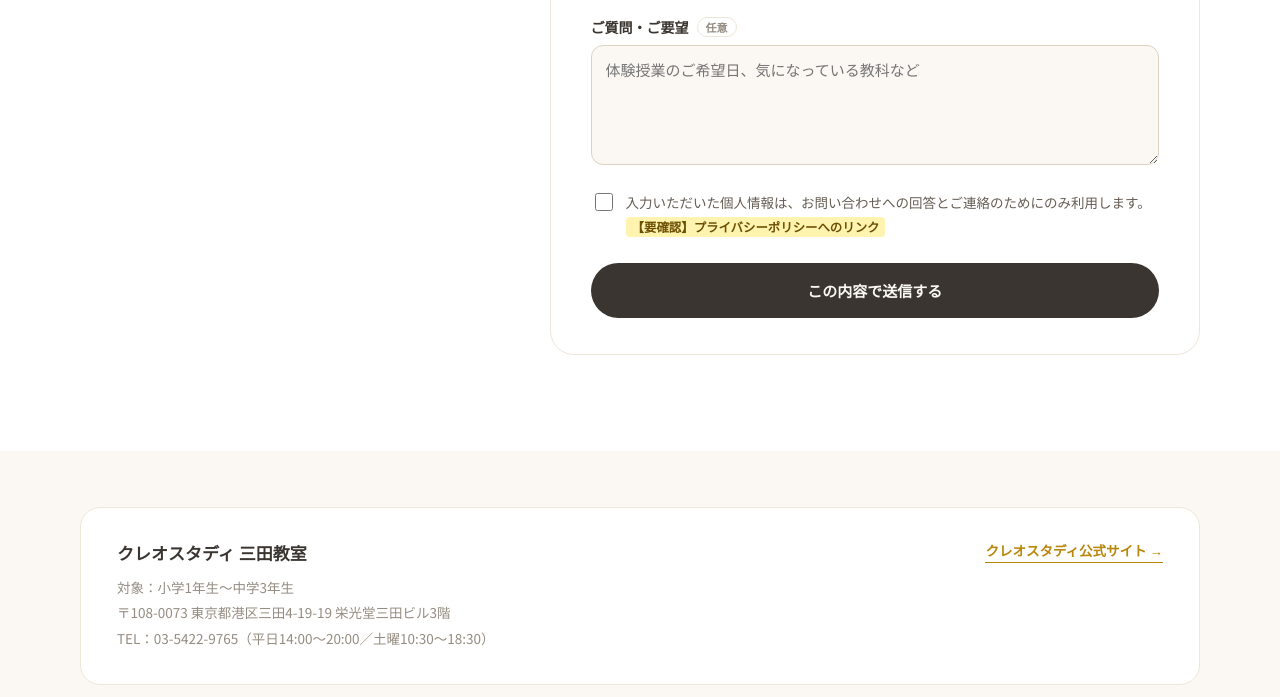
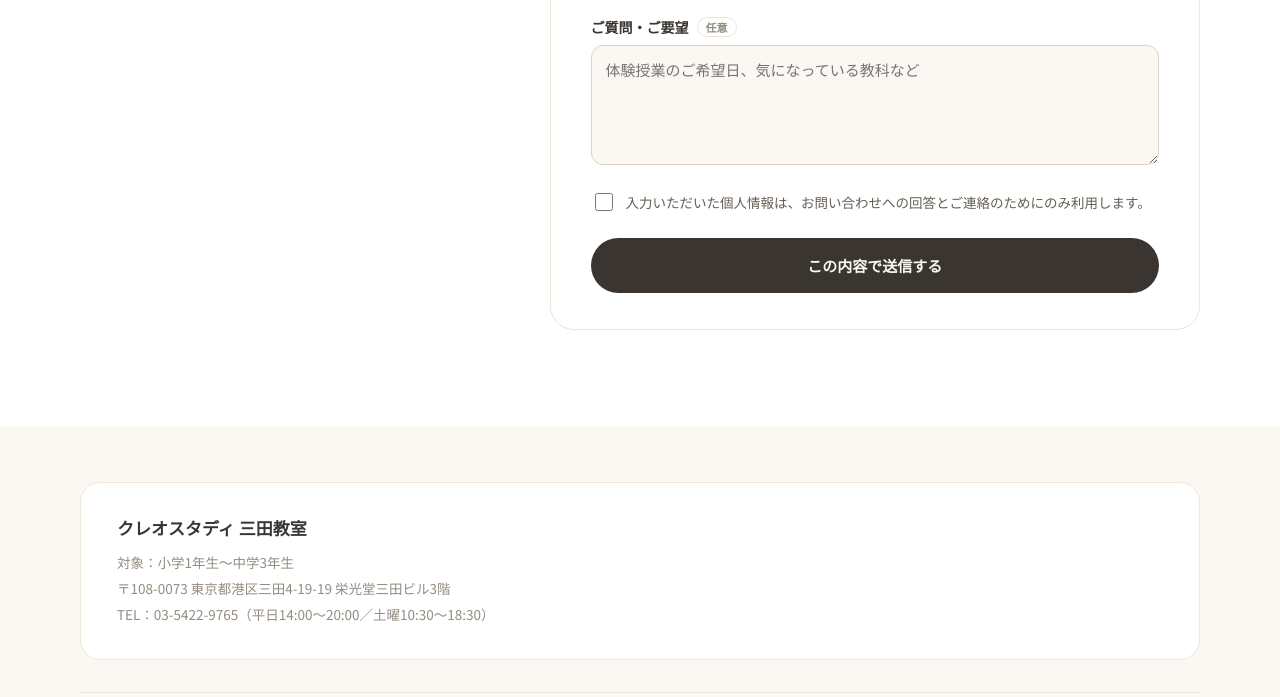
Before and after one commit to yossy6028/creo-study-mita-handoff, a plain HTML site: page creo-study-mita-onepage.html in a window 1280 px wide. Shown: the part 6455-7152 px from the top of the page. Drawn offline with Linux system fonts and the light colour scheme.

Commit message:
既存サイトへのリンクとプライバシーポリシーの要確認表示を削除
既存サイトは廃止が決定済みのため、フッターのリンクと構造化データのsameAsを外した。

Co-Authored-By: Claude Sonnet 5.5 <noreply@anthropic.com>
Claude-Session: https://claude.ai/code/session_013tGBtzqkYdtEAMH3iyZnay

```diff
--- a/creo-study-mita-onepage.html
+++ b/creo-study-mita-onepage.html
@@ -32,7 +32,6 @@
     "addressCountry": "JP"
   },
   "areaServed": "東京都港区",
-  "sameAs": ["https://www.creo-study.com/mita"],
   "hasOfferCatalog": {
     "@type": "OfferCatalog",
     "name": "コース",
@@ -732,7 +731,7 @@
             <label class="f-label" for="f-msg">ご質問・ご要望<span class="f-opt">任意</span></label>
             <textarea class="f-textarea" id="f-msg" name="message" placeholder="体験授業のご希望日、気になっている教科など"></textarea>
           </div>
-          <label class="f-agree"><input type="checkbox" name="agree" required> <span>入力いただいた個人情報は、お問い合わせへの回答とご連絡のためにのみ利用します。<span class="todo">【要確認】プライバシーポリシーへのリンク</span></span></label>
+          <label class="f-agree"><input type="checkbox" name="agree" required> <span>入力いただいた個人情報は、お問い合わせへの回答とご連絡のためにのみ利用します。</span></label>
           <button class="btn-primary f-submit" type="submit">この内容で送信する</button>
           <div class="f-result" role="status" aria-live="polite"></div>
         </form>
@@ -752,7 +751,6 @@
             TEL：03-5422-9765（平日14:00〜20:00／土曜10:30〜18:30）
           </div>
         </div>
-        <a class="sister-link" href="https://www.creo-study.com/mita" target="_blank" rel="noopener">クレオスタディ公式サイト →</a>
       </div>
       <div class="footer-bar">
         <img src="assets/creo-logo-mark.png" alt="クレオスタディ">
```
